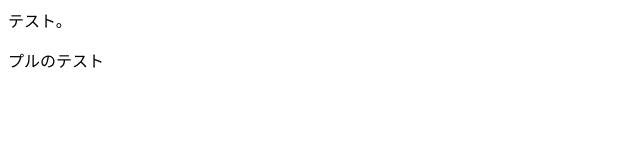
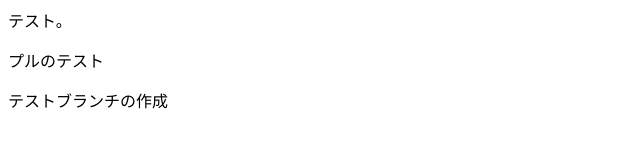
Before and after one commit to 1102saisai/git-second, a plain HTML site: page index.html in a window 1280 px wide. Shown: the whole page, without its empty margins (0-640 px from the left). Drawn offline with Linux system fonts and the light colour scheme.

Commit message:
2回目コミット

```diff
--- a/index.html
+++ b/index.html
@@ -1,2 +1,3 @@
 <p>テスト。</p>
 <p>プルのテスト</p>
+<p>テストブランチの作成</p>
```
